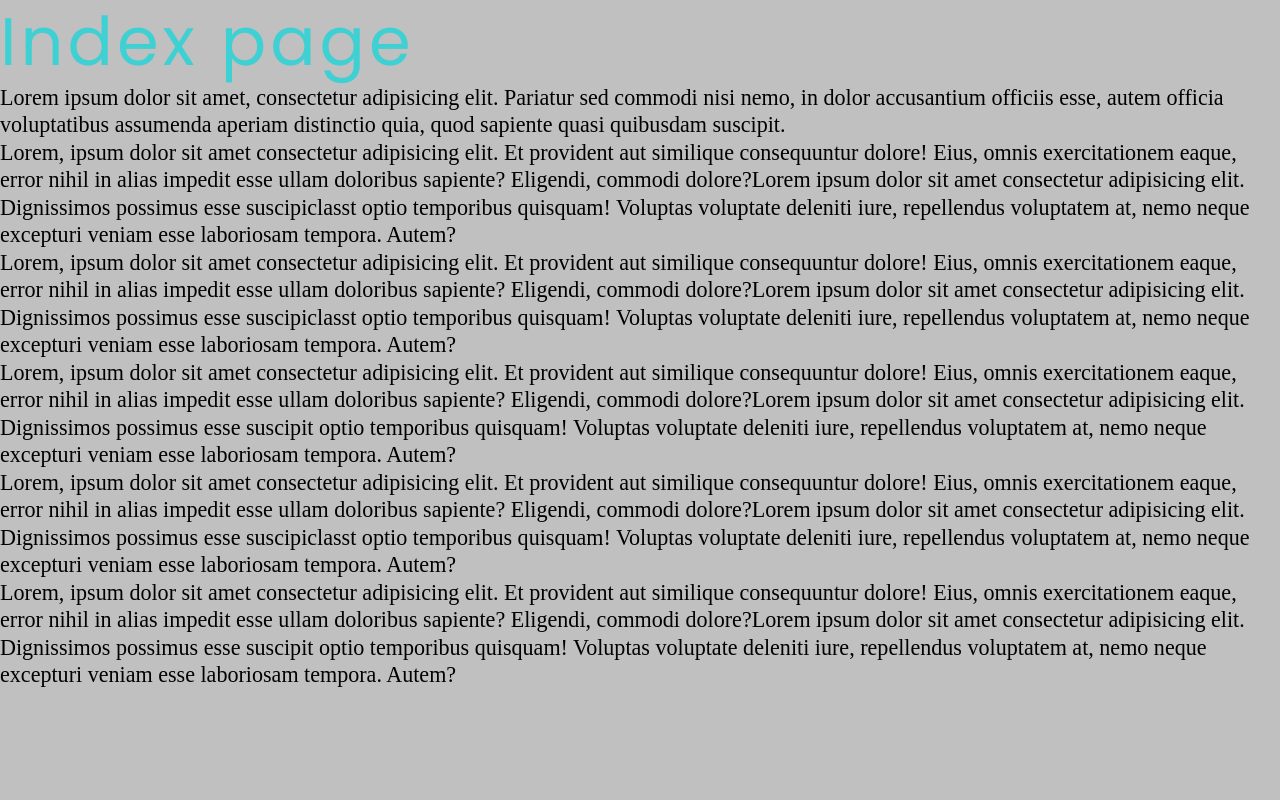
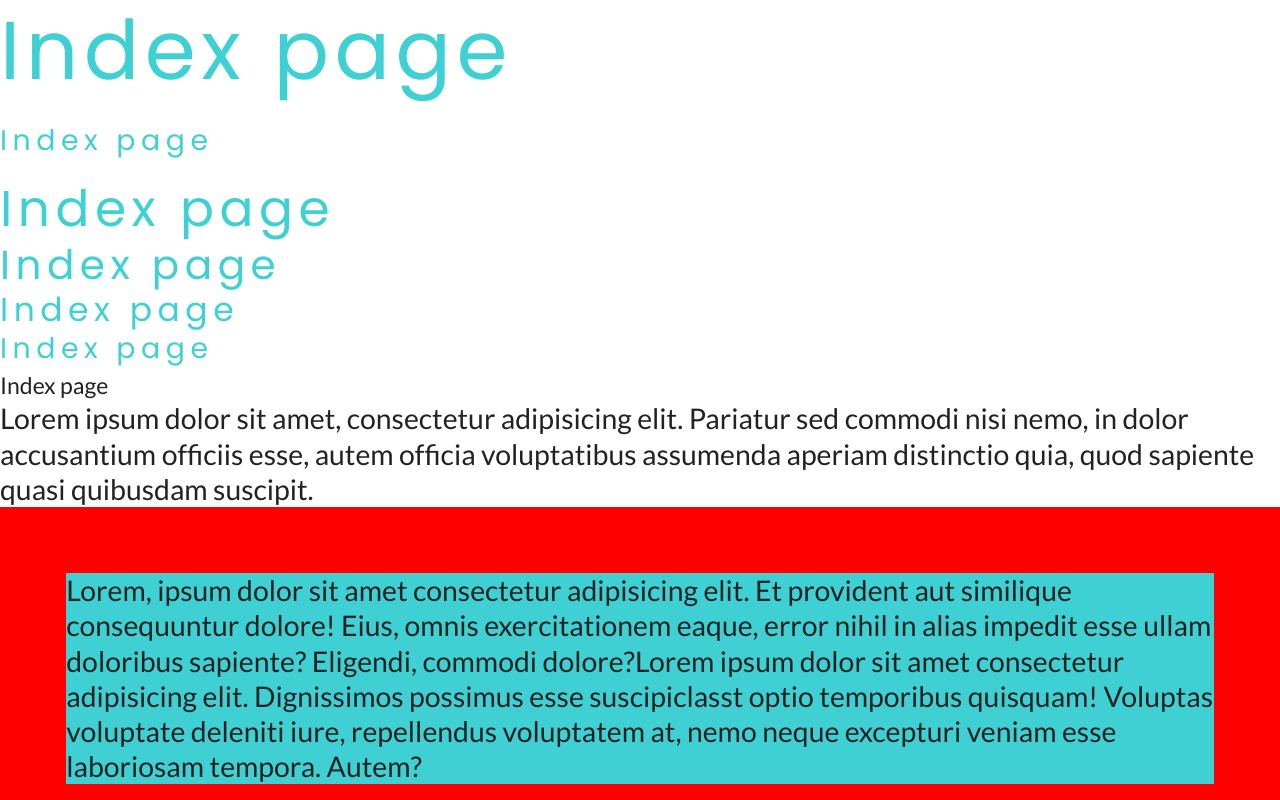
Before and after one commit to Pataco80/backroads-styled-components, a Gatsby site: page / in a window 1280 px wide. Shown: the top 800 px of the page. Built offline with nearby package versions, Linux system fonts and the light colour scheme; Gatsby itself is replaced by a stand-in of ours.

Commit message:
correctioon for styles

```diff
--- a/src/pages/index.js
+++ b/src/pages/index.js
@@ -9,14 +9,20 @@ const IndexPage = () => {
   return (
     <Layout>
       <h1>Index page</h1>
+      <h2>Index page</h2>
+      <h3>Index page</h3>
+      <h4>Index page</h4>
+      <h5>Index page</h5>
+      <h6>Index page</h6>
+      <small>Index page</small>
       <p>
         Lorem ipsum dolor sit amet, consectetur adipisicing elit. Pariatur sed
         commodi nisi nemo, in dolor accusantium officiis esse, autem officia
         voluptatibus assumenda aperiam distinctio quia, quod sapiente quasi
         quibusdam suscipit.
       </p>
-			<section className='red'>
-				<div className='mainBlue'>
+      <section className="red">
+        <div className="mainBlue">
           <p>
             Lorem, ipsum dolor sit amet consectetur adipisicing elit. Et
             provident aut similique consequuntur dolore! Eius, omnis
@@ -28,7 +34,7 @@ const IndexPage = () => {
             laboriosam tempora. Autem?
           </p>
         </div>
-				<div className='mainWhite'>
+        <div className="mainWhite">
           <p>
             Lorem, ipsum dolor sit amet consectetur adipisicing elit. Et
             provident aut similique consequuntur dolore! Eius, omnis
@@ -40,7 +46,7 @@ const IndexPage = () => {
             laboriosam tempora. Autem?
           </p>
         </div>
-				<div className='darkWhite'>
+        <div className="darkWhite">
           <p>
             Lorem, ipsum dolor sit amet consectetur adipisicing elit. Et
             provident aut similique consequuntur dolore! Eius, omnis
@@ -52,7 +58,7 @@ const IndexPage = () => {
             laboriosam tempora. Autem?
           </p>
         </div>
-				<div className='mainGrey'>
+        <div className="mainGrey">
           <p>
             Lorem, ipsum dolor sit amet consectetur adipisicing elit. Et
             provident aut similique consequuntur dolore! Eius, omnis
@@ -64,7 +70,7 @@ const IndexPage = () => {
             laboriosam tempora. Autem?
           </p>
         </div>
-				<div className='darkGrey'>
+        <div className="darkGrey">
           <p>
             Lorem, ipsum dolor sit amet consectetur adipisicing elit. Et
             provident aut similique consequuntur dolore! Eius, omnis
--- a/src/styles/globalStyles.js
+++ b/src/styles/globalStyles.js
@@ -3,12 +3,14 @@ import { createGlobalStyle } from "styled-components"
 import { reset } from "styled-reset"
 //import { generateMedia } from "styled-media-query"
 
+import { fontFamilly, typeScale } from "./typography"
+import { globalTypography } from "./typography"
+import { setColor } from "./colors"
 import "../fonts/fonts.css"
-import { spaceScale } from "./utilsStyled"
-import { typeScale, globalTypography } from "./typography"
 export const GlobalStyle = createGlobalStyle`
   ${reset};
-${globalTypography};
+  ${globalTypography};
+
   *,*::before,*::after {
     box-sizing: border-box;
   }
@@ -16,17 +18,37 @@ ${globalTypography};
   html,body {
     box-sizing: border-box;
     scroll-behavior: smooth;
+    font-family: ${fontFamilly.bodyFont};
+		font-size: ${typeScale.stepS};
+		line-height: ${typeScale.lineS};
+    color: ${setColor.mainBlack};
   }
 
-  body{
-    width: 100%;
-    font-size: ${typeScale.stepXs};
-    line-height: ${spaceScale.spaceXs};
-    color:black;
-    background-color: silver;
+
+
+
+  .red{
+    background-color:red;
+    padding:3rem;
+
+  }
+  section div {
+    margin-bottom: 2rem;
+  }
+  .mainBlue {
+    background-color:${setColor.mainBlue};
+  }
+  .mainWhite {
+    background-color:${setColor.mainWhite};
+  }
+  .darkWhite {
+    background-color:${setColor.darkWhite};
+  }
+  .mainGrey {
+    background-color:${setColor.mainGrey};
+  }
+  .darkGrey {
+    background-color:${setColor.darkGrey};
   }
 
-  .spaceXl {
-    padding: ${spaceScale.spaceXl};
-  }
 `
```
Lines whose indentation alone changed are shown as unchanged.
